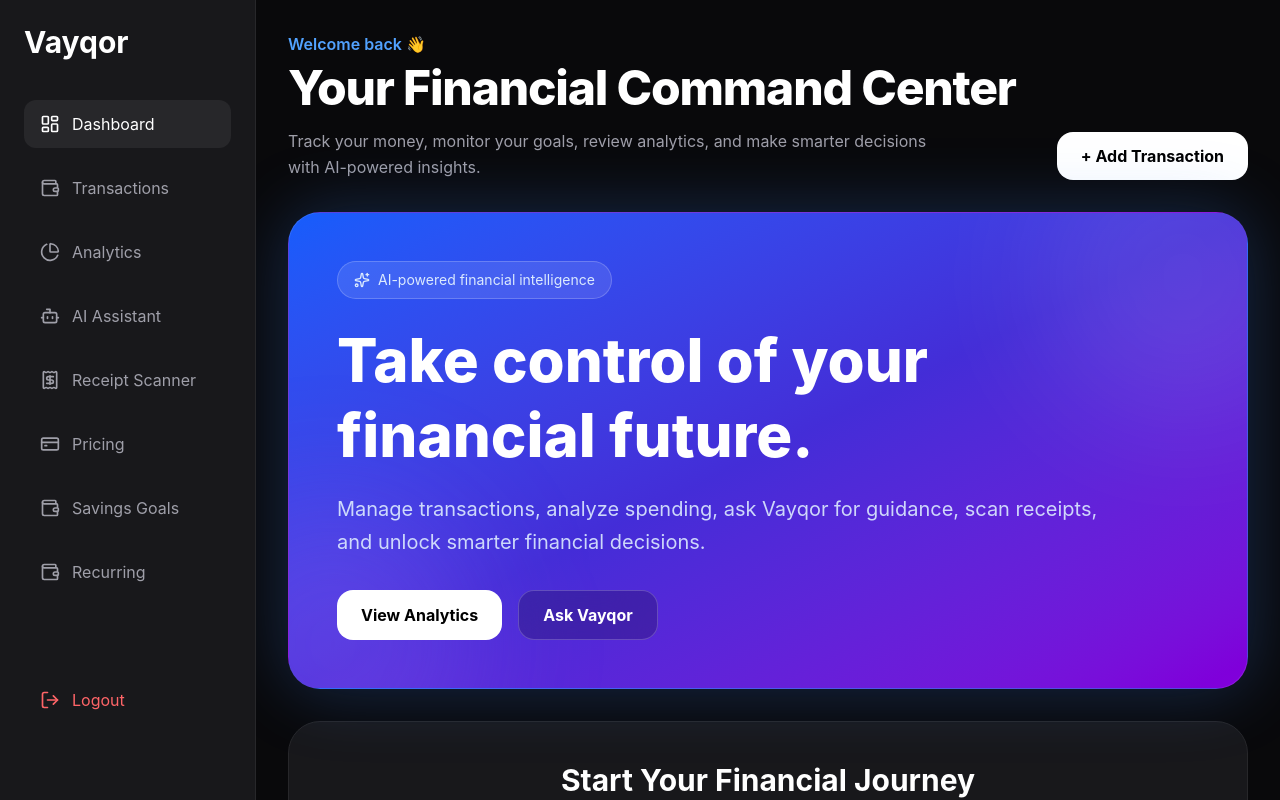
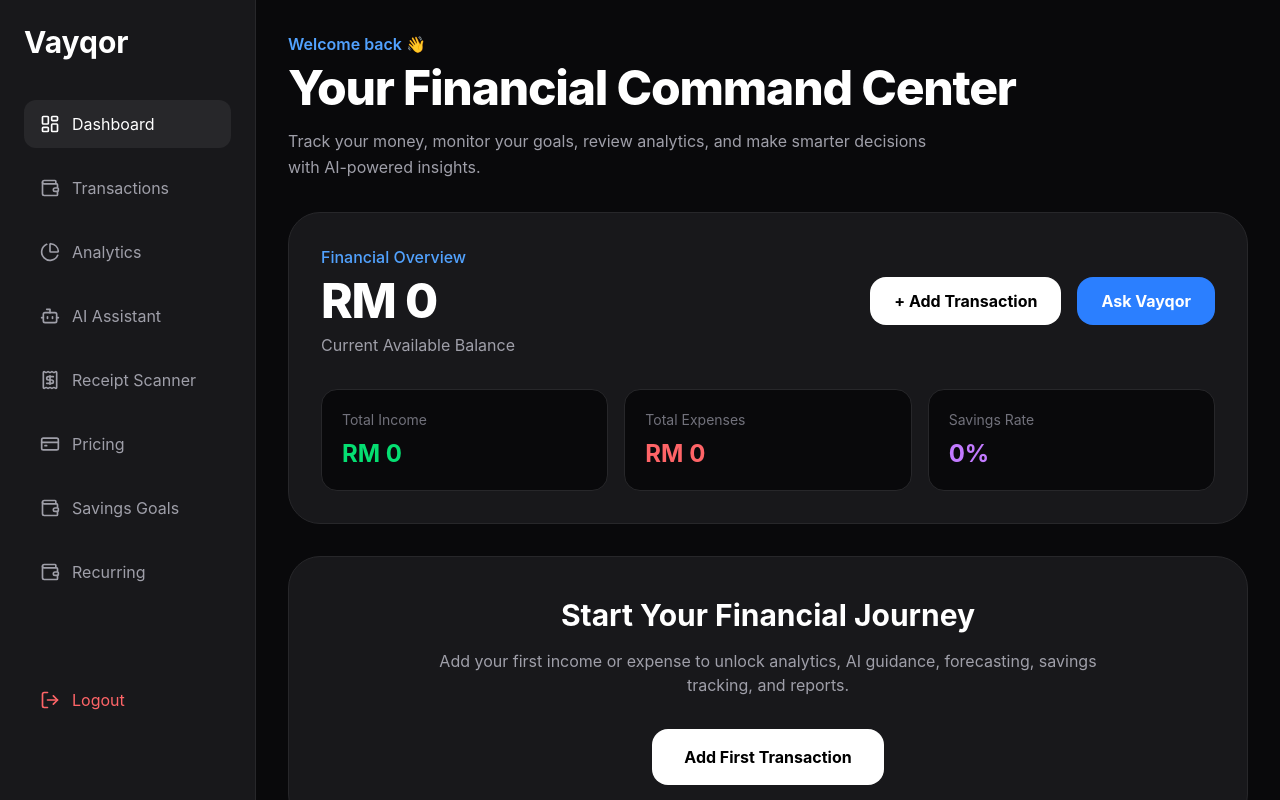
Before and after one commit to balqiskay/finsight-ai, a React (Vite) app in the folder client/: page /dashboard in a window 1280 px wide. Shown: the top 800 px of the page. Built offline with nearby package versions, Linux system fonts and the light colour scheme; sample sign-in values are in the browser's storage.

Commit message:
Improve dashboard UI

```diff
--- a/client/src/pages/Dashboard.jsx
+++ b/client/src/pages/Dashboard.jsx
@@ -140,50 +140,84 @@
             </p>
           </div>
 
-          <button
-            onClick={() => navigate("/transactions")}
-            className="w-full sm:w-fit bg-white text-black px-6 py-3 rounded-2xl font-bold hover:scale-[1.02] transition"
-          >
-            + Add Transaction
-          </button>
         </div>
 
-        {/* Hero */}
-        <div className="relative overflow-hidden bg-gradient-to-br from-blue-600 via-indigo-700 to-purple-700 p-6 sm:p-8 lg:p-12 rounded-[2rem] shadow-[0_0_70px_rgba(59,130,246,0.28)] border border-white/10">
-          <div className="absolute top-[-80px] right-[-80px] w-72 h-72 bg-white/10 rounded-full blur-3xl" />
-          <div className="absolute bottom-[-100px] left-[-100px] w-72 h-72 bg-purple-400/20 rounded-full blur-3xl" />
+        {/* Executive Summary */}
 
-          <div className="relative z-10 max-w-4xl">
-            <div className="inline-flex items-center gap-2 bg-white/10 border border-white/20 px-4 py-2 rounded-full text-sm text-blue-100 mb-6">
-              <Sparkles size={16} />
-              AI-powered financial intelligence
-            </div>
+        <div className="bg-zinc-900 border border-zinc-800 rounded-[2rem] p-6 sm:p-8 hover:border-blue-500/20 transition">
 
-            <h2 className="text-3xl sm:text-4xl lg:text-6xl font-extrabold leading-tight mb-5">
-              Take control of your financial future.
+        <div className="flex flex-col lg:flex-row lg:items-center lg:justify-between gap-6">
+
+          <div>
+
+            <p className="text-blue-400 font-medium mb-2">
+              Financial Overview
+            </p>
+
+            <h2 className="text-4xl sm:text-5xl font-extrabold tracking-tight">
+              RM {summary.balance}
             </h2>
 
-            <p className="text-blue-100/90 text-base sm:text-lg lg:text-xl max-w-3xl leading-relaxed">
-              Manage transactions, analyze spending, ask Vayqor for guidance,
-              scan receipts, and unlock smarter financial decisions.
+            <p className="text-zinc-400 mt-2">
+              Current Available Balance
             </p>
 
-            <div className="flex flex-col sm:flex-row gap-4 mt-8">
-              <button
-                onClick={() => navigate("/analytics")}
-                className="bg-white text-black px-6 py-3 rounded-2xl font-bold hover:scale-[1.02] transition"
-              >
-                View Analytics
-              </button>
+          </div>
 
-              <button
-                onClick={() => navigate("/assistant")}
-                className="bg-black/20 backdrop-blur-xl text-white px-6 py-3 rounded-2xl font-bold border border-white/20 hover:bg-white/10 transition"
-              >
-                Ask Vayqor
-              </button>
-            </div>
+          <div className="flex flex-col sm:flex-row gap-4">
+
+            <button
+             onClick={() => navigate("/transactions")}
+             className="bg-white text-black px-6 py-3 rounded-2xl font-bold hover:scale-[1.02] transition"
+            >
+              + Add Transaction
+            </button>
+
+            <button
+             onClick={() => navigate("/assistant")}
+             className="bg-blue-500 text-white px-6 py-3 rounded-2xl font-bold hover:scale-[1.02] transition"
+            >
+              Ask Vayqor
+            </button>
+
           </div>
+
+        </div>
+
+        <div className="grid grid-cols-1 sm:grid-cols-3 gap-4 mt-8">
+
+          <div className="bg-zinc-950 border border-zinc-800 rounded-2xl p-5">
+            <p className="text-zinc-500 text-sm">
+              Total Income
+            </p>
+
+            <h3 className="text-green-400 text-2xl font-bold mt-2">
+              RM {summary.totalIncome}
+            </h3>
+          </div>
+
+          <div className="bg-zinc-950 border border-zinc-800 rounded-2xl p-5">
+            <p className="text-zinc-500 text-sm">
+              Total Expenses
+            </p>
+
+            <h3 className="text-red-400 text-2xl font-bold mt-2">
+              RM {summary.totalExpenses}
+            </h3>
+          </div>
+
+          <div className="bg-zinc-950 border border-zinc-800 rounded-2xl p-5">
+            <p className="text-zinc-500 text-sm">
+              Savings Rate
+            </p>
+
+            <h3 className="text-purple-400 text-2xl font-bold mt-2">
+              {savingsRate}%
+            </h3>
+          </div>
+
+        </div>
+
         </div>
 
         {/* Empty State */}
```
